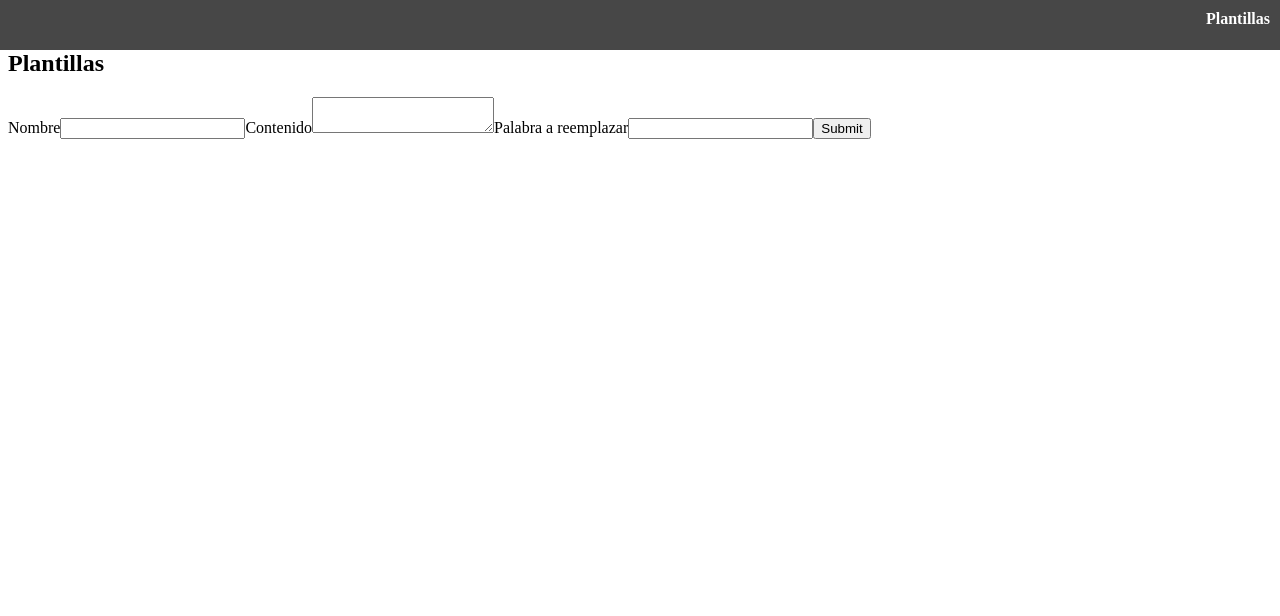
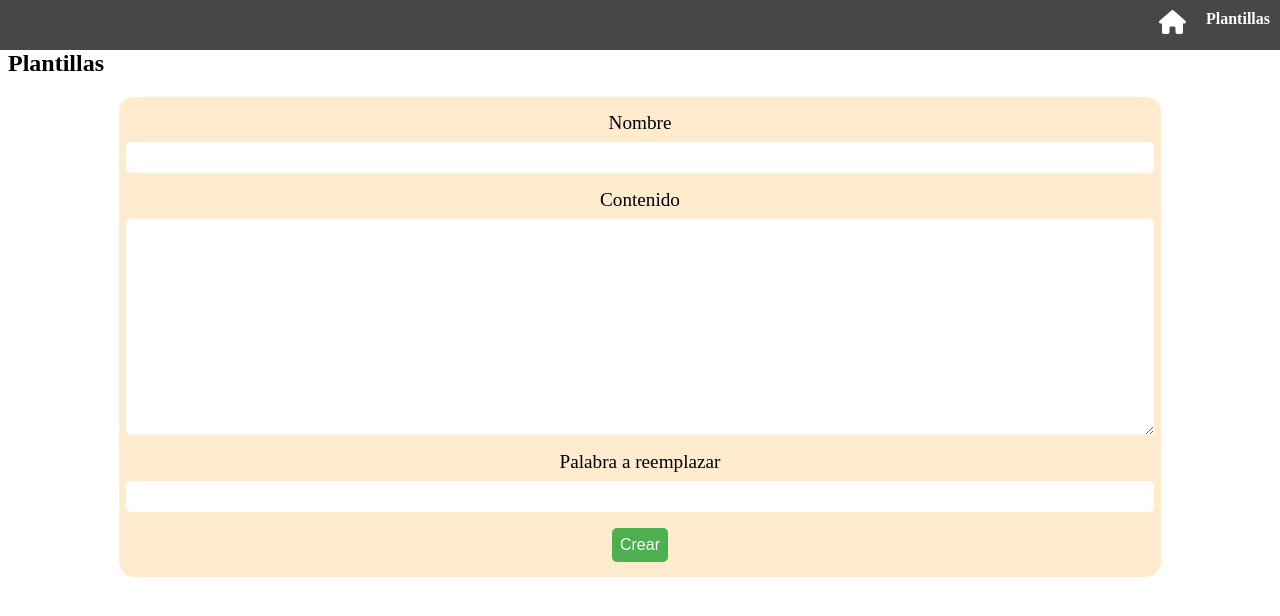
Before and after one commit to LdMe/PyTA, a Flask app: page /templates in a window 1280 px wide. Shown: the top 616 px of the page. Run offline with Flask 3, Linux system fonts and the light colour scheme; data that the repository does not hold is empty; some libraries are stand-ins or nearby versions.

Commit message:
templates

```diff
--- a/app.py
+++ b/app.py
@@ -33,6 +33,11 @@ def add_template():
     template = data["content"]
     replace_word = data["replaceWord"]
     pyta.add_template(template_name,template,replace_word)
+    return jsonify({"status":"ok"})
+
+@app.route("/api/templates/<template_name>",methods=['DELETE'])
+def delete_template(template_name):
+    pyta.delete_template(template_name)
     return jsonify({"status":"ok"})
 
 
@@ -87,6 +92,11 @@ def delete_chat(chat_name):
     pyta.delete_chat(chat_name)
     return jsonify({"status":"ok"})
 
+@app.route("/chats/<chat_name>/delete",methods=['GET'])
+def delete_chat_view(chat_name):
+    pyta.delete_chat(chat_name)
+    return redirect(url_for('index'))
+
 @app.route("/new_chat", methods=['POST'])
 def new_chat():
     chat_name = request.form["chat_name"]
--- a/chatbot.py
+++ b/chatbot.py
@@ -40,8 +40,9 @@ class Chat:
     def get_clean_messages(self,num_words=1500):
         return [{"content":message["content"],"role":message["role"]} for message in self.get_last_messages_by_words(num_words)]
 
-    def delete_chat(self):
-        mongo.db[self.chat_name].drop()
+    def delete_chat(self,chat_name=None):
+        name = chat_name if chat_name else self.chat_name
+        mongo.db[name].drop()
 
     def clear_chat(self):
         mongo.db[self.chat_name].delete_many({})
--- a/docker-compose.yml
+++ b/docker-compose.yml
@@ -19,12 +19,15 @@ services:
   mongodb:
     image: mongo
     container_name: mongodb_pyta
+    environment:
+      MONGO_INITDB_DATABASE: templates
     networks:
       - pyta_network
     ports:
       - "27018:27017"
     volumes:
       - mongodb_data:/data/db
+      - ./assets/mongo-init.js:/docker-entrypoint-initdb.d/mongo-init.js
     restart: always
 networks:
   pyta_network:
--- a/static/css/style.css
+++ b/static/css/style.css
@@ -1,4 +1,4 @@
-.message {
+.message,.template {
 	padding: 10px;
 	margin-bottom: 10px;
 	border-radius: 15px;
@@ -6,7 +6,7 @@
     background-color: #DCF8C6;
 }
 
-.message textarea {
+.message textarea, .template textarea {
     width: 100%;
     height: 200px;
     border-radius: 15px;
@@ -19,6 +19,7 @@
 .hover {
     opacity: 0.7;
 }
+
 
 .user {
 	background-color: #DCF8C6;
--- /dev/null
+++ b/static/css/templates.css
@@ -0,0 +1,50 @@
+#newTemplateForm , .template {
+    display: flex;
+    flex-direction: column;
+    align-items: center;
+    max-width: 80%;
+    margin: 20px auto;
+    background-color: blanchedalmond;
+    padding: 15px;
+    border-radius: 15px;
+  }
+
+  #newTemplateForm label {
+    font-size: 1.2rem;
+    margin-bottom: 0.5rem;
+  }
+
+  #newTemplateForm input,
+  #newTemplateForm textarea {
+    padding: 0.5rem;
+    border-radius: 5px;
+    border: none;
+    margin-bottom: 1rem;
+    width: 100%;
+  }
+
+  #newTemplateForm button {
+    background-color: #4CAF50;
+    border: none;
+    color: white;
+    padding: 0.5rem;
+    text-align: center;
+    text-decoration: none;
+    display: inline-block;
+    font-size: 1rem;
+    border-radius: 5px;
+    cursor: pointer;
+    transition: background-color 0.3s ease;
+  }
+
+  #newTemplateForm button:hover {
+    background-color: #3e8e41;
+  }
+
+  #newTemplateForm textarea {
+    height: 200px;
+  }
+  .template {
+    background-color: blanchedalmond;
+    max-width: 80%;
+  }
--- a/static/js/templates.js
+++ b/static/js/templates.js
@@ -34,8 +34,9 @@ function createTemplatesHtml(templates){
 }
 function createTemplateHtml(template){
     console.log(template);
-    const templateDiv = document.createElement('div');
-    templateDiv.setAttribute('id', template._id);
+    const templateSection = document.createElement('section');
+    templateSection.setAttribute('id', template.name);
+    templateSection.setAttribute('class', 'template');
     const templateName = document.createElement('h3');
     templateName.innerText = template.name;
     const templateContent = document.createElement('p');
@@ -44,19 +45,21 @@ function createTemplateHtml(template){
     templateReplaceWord.innerText = template.replace_word;
     const templateDeleteButton = document.createElement('button');
     templateDeleteButton.setAttribute('id', 'delete');
-    templateDeleteButton.innerText = 'Delete';
+    templateDeleteButton.classList.add('fas', 'fa-trash');
     templateDeleteButton.addEventListener('click', deleteTemplate);
-    templateDiv.appendChild(templateName);
-    templateDiv.appendChild(templateContent);
-    templateDiv.appendChild(templateReplaceWord);
-    templateDiv.appendChild(templateDeleteButton);
-    document.getElementById('templates').appendChild(templateDiv);
+    templateSection.appendChild(templateDeleteButton);
+    templateSection.appendChild(templateName);
+    templateSection.appendChild(templateContent);
+    templateSection.appendChild(templateReplaceWord);
+    document.getElementById('templates').appendChild(templateSection);
 }
 async function deleteTemplate(event){
     const templateId = event.target.parentNode.id;
     const response = await fetch(`/api/templates/${templateId}`, {
         method: 'DELETE'
     });
+    renderTemplates();
+
 }
 async function createNewTemplateForm(){
     const form = document.createElement('form');
@@ -84,7 +87,7 @@ async function createNewTemplateForm(){
     const submitButton = document.createElement('button');
     submitButton.setAttribute('type', 'submit');
     submitButton.setAttribute('id', 'submit');
-    submitButton.innerText = 'Submit';
+    submitButton.innerText = 'Crear';
     form.appendChild(nameLabel);
     form.appendChild(nameInput);
     form.appendChild(contentLabel);
--- a/templates/base.html
+++ b/templates/base.html
@@ -12,6 +12,7 @@
     <nav id="nav-main">
         <section id="nav">
             <ul>
+                <li class="nav-link"><a class="fas fa-home nav-link" href="/"></a></li>
                 <li class="nav-link"><a href="{{ url_for('templates') }}">Plantillas</a></li>
                 {% block nav_links %}{% endblock %}
             </ul>
--- a/templates/templates.html
+++ b/templates/templates.html
@@ -2,9 +2,11 @@
 
 {% block title %}
 Conversación {{ name }}
+
 {% endblock %}
 {% block content %}
 	<h2>Plantillas {{ name }}</h2>
+    <link rel="stylesheet" href="{{ url_for('static', filename='css/templates.css') }}">
     <section id="templates">
 
     </section>
```
Also changed, not shown: assets/mongo-init.js (added, +14 -0 lines), static/js/chatView.js (+4 -12 lines).
